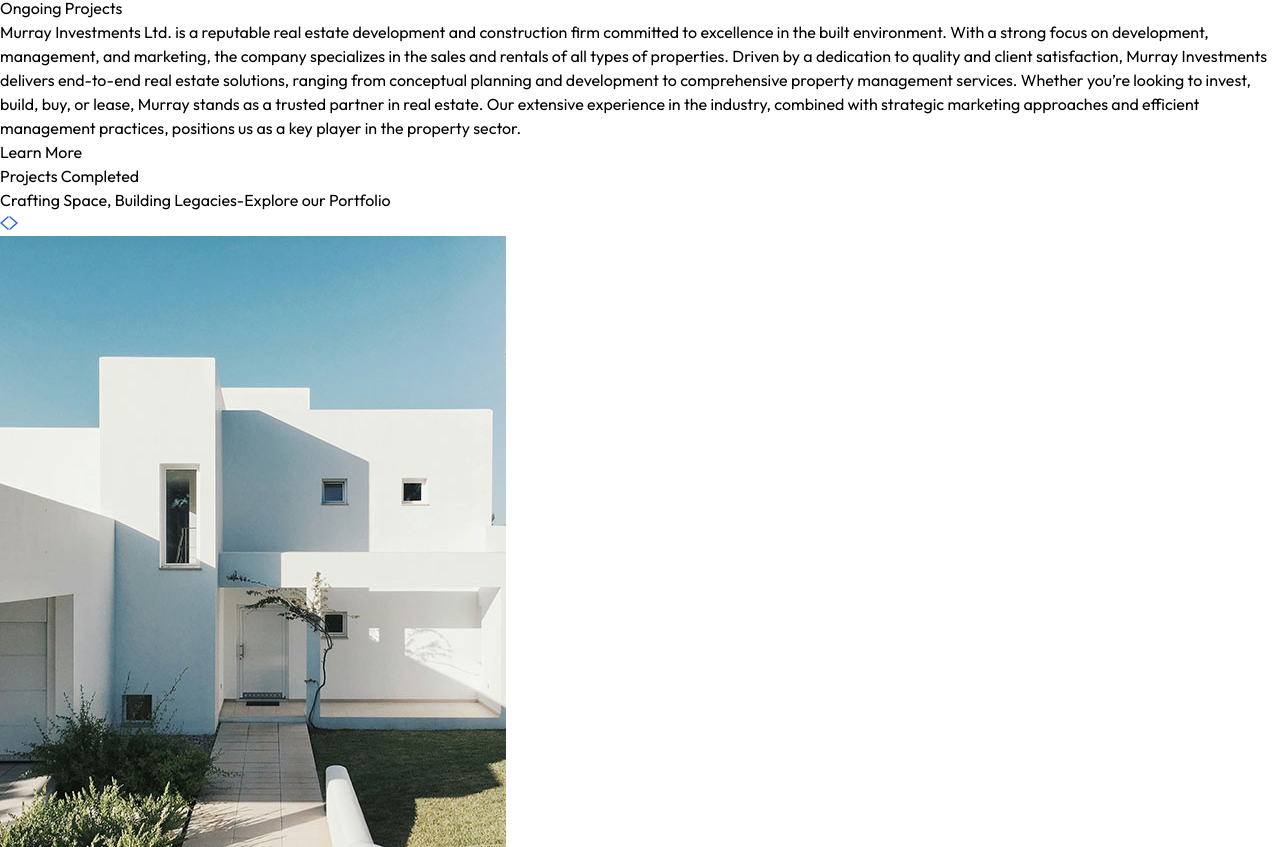
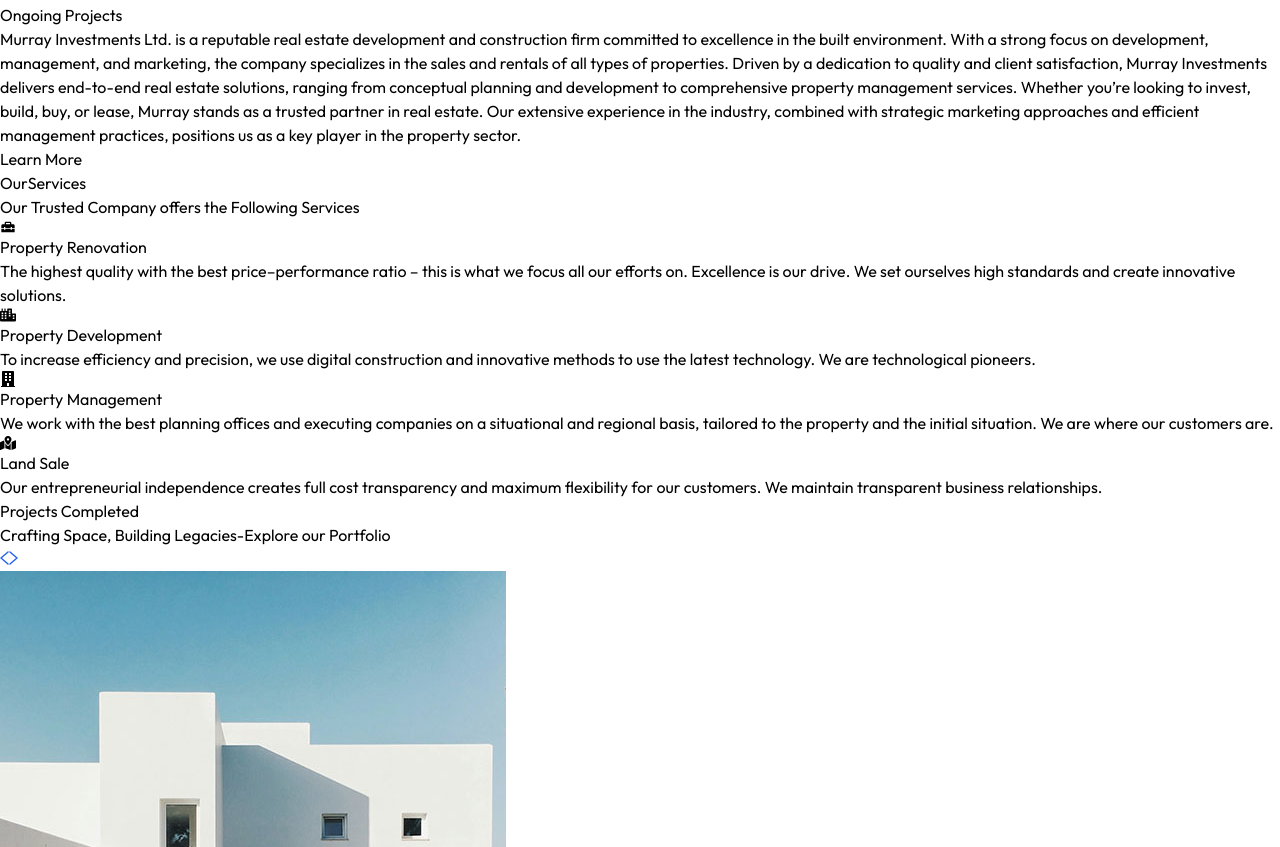
Before and after one commit to Muraydevs1/realest, a React (Vite) app: page / in a window 1280 px wide. Shown: the part 1933-2780 px from the top of the page. Built offline with nearby package versions, Linux system fonts and the light colour scheme.

Commit message:
new changes

```diff
--- a/index.html
+++ b/index.html
@@ -4,7 +4,7 @@
     <meta charset="UTF-8" />
     <link rel="icon" type="image/svg+xml" href="/realestate.svg" />
     <meta name="viewport" content="width=device-width, initial-scale=1.0" />
-    <title>Estate</title>
+    <title>Murray Investment Company</title>
   </head>
   <body>
     <div id="root"></div>
--- a/src/App.jsx
+++ b/src/App.jsx
@@ -2,9 +2,11 @@
 import Header from './components/Header'
 import About from './components/About'
 import Projects from './components/Projects'
+import WhatSetsUsApart from './components/WhatSetsUsApart'
 import Testimonials from './components/Testimonials'
 import Footer from './components/Footer'
-import WhatSetsUsApart from './components/WhatSetsUsApart'
+import Services from './components/Services'
+
 
 
 function App() {
@@ -12,6 +14,7 @@
     <div className='w-full overflow-hidden'>
         <Header/>
         <About/>
+        <Services/>
         <Projects/>
         <WhatSetsUsApart/>
         <Testimonials/>
--- a/src/components/Footer.jsx
+++ b/src/components/Footer.jsx
@@ -13,7 +13,7 @@
           <h2 className="text-4xl font-bold text-orange-500 mt-2">
             +233 (0) 244718186
           </h2>
-          <p className="mt-2 text-gray-300">Sakumono - Tema</p>
+          <p className="mt-2 text-gray-300">Plot M51, Tema, C25, Ghana.</p>
           <p className="text-gray-300">murraygh@yahoo.com</p>
         </div>
 
@@ -21,7 +21,7 @@
         <div className="grid grid-cols-1 md:grid-cols-4 gap-8 border-t border-gray-700 pt-8">
           {/* Brand Info */}
           <div className="-mt-10">
-            <img className="h-28 w-28" src={assets.logo2} alt="" />
+            <img className="h-16 w-28 m-3" src={assets.logo1} alt="" />
             <p className="text-gray-300 -mt-5">
             We provide the best industrial and technological services throughout Ghana.
             </p>
--- a/src/components/Navbar.jsx
+++ b/src/components/Navbar.jsx
@@ -31,9 +31,9 @@
   }
 
   return (
-    <div className="fixed left-0 right-0 top-4 z-10 bg-transparent shadow-lg -mb-10 -mt-10">
-      <div className="container mx-auto flex justify-between items-center py-4 px-6 md:px-20 lg:px-32 bg-transparent">
-        <img src={assets.logo1} alt="Logo" className="h-24 w-25" />
+    <div className="fixed left-0 right-0 top-4 z-10 bg-transparent shadow-lg">
+      <div className="container mx-auto flex justify-between items-center py-4 px-6 md:px-20 lg:px-32 bg-transparent -mt-4 -mb-4">
+        <img src={assets.logo1} alt="Logo" className="h-10 w-auto md:h-16" />
 
         {/* Desktop Menu */}
         <ul className="hidden md:flex gap-7 text-gray-900 font-bold">
--- /dev/null
+++ b/src/components/Services.jsx
@@ -0,0 +1,56 @@
+import React from 'react'
+import { FaBuilding } from 'react-icons/fa';
+import { FaMapMarkedAlt } from 'react-icons/fa';
+import { FaCity } from 'react-icons/fa';
+import { MdHomeRepairService } from 'react-icons/md';
+
+
+
+function Services() {
+    return (
+        <section className='max-w-7xl mx-auto px-6 py-16'>
+            <h2 className="text-center font-bold mb-2 text-2xl sm:text-4xl">Our<span className='underline decoration-orange-400 underline-offset-4 decoration-1 font-light'>Services</span></h2>
+             <p className='text-center text-gray-500 mb-8 max-w-80 mx-auto'>Our Trusted Company offers the Following Services</p>
+            <div className="grid md:grid-cols-3 gap-6">
+                <div className="bg-orange-50 p-6 rounded-md shadow hover:shadow-lg transition">
+                    <div className="mb-4">
+                         <MdHomeRepairService className="text-3xl text-orange-600" />
+                    </div>
+                    <h3 className="text-xl font-semibold mb-2">Property Renovation</h3>
+                    <p className="text-gray-700 text-sm leading-relaxed">
+                        The highest quality with the best price–performance ratio – this is what we focus all our efforts on. Excellence is our drive. We set ourselves high standards and create innovative solutions.
+                    </p>
+                </div>
+                <div className="bg-orange-50 p-6 rounded-md shadow hover:shadow-lg transition">
+                    <div className="mb-4">
+                        <FaCity className="text-3xl text-orange-600" />
+                    </div>
+                    <h3 className="text-xl font-semibold mb-2">Property Development</h3>
+                    <p className="text-gray-700 text-sm leading-relaxed">
+                        To increase efficiency and precision, we use digital construction and innovative methods to use the latest technology. We are technological pioneers.
+                    </p>
+                </div>
+                <div className="bg-orange-50 p-6 rounded-md shadow hover:shadow-lg transition">
+                    <div className="mb-4">
+                        <FaBuilding className="text-3xl text-orange-600" />
+                    </div>
+                    <h3 className="text-xl font-semibold mb-2">Property Management</h3>
+                    <p className="text-gray-700 text-sm leading-relaxed">
+                        We work with the best planning offices and executing companies on a situational and regional basis, tailored to the property and the initial situation. We are where our customers are.
+                    </p>
+                </div>
+                <div className="bg-orange-50 p-6 rounded-md shadow hover:shadow-lg transition">
+                    <div className="mb-4">
+                        <FaMapMarkedAlt className="text-3xl text-orange-600"/>
+                    </div>
+                    <h3 className="text-xl font-semibold mb-2">Land Sale</h3>
+                    <p className="text-gray-700 text-sm leading-relaxed">
+                        Our entrepreneurial independence creates full cost transparency and maximum flexibility for our customers. We maintain transparent business relationships.
+                    </p>
+                </div>
+            </div>
+        </section>
+    )
+}
+
+export default Services
```
Also changed, not shown: src/assets/assets.js (line endings or trailing spaces), src/assets/logo1.png, src/assets/renovation.png (added).
